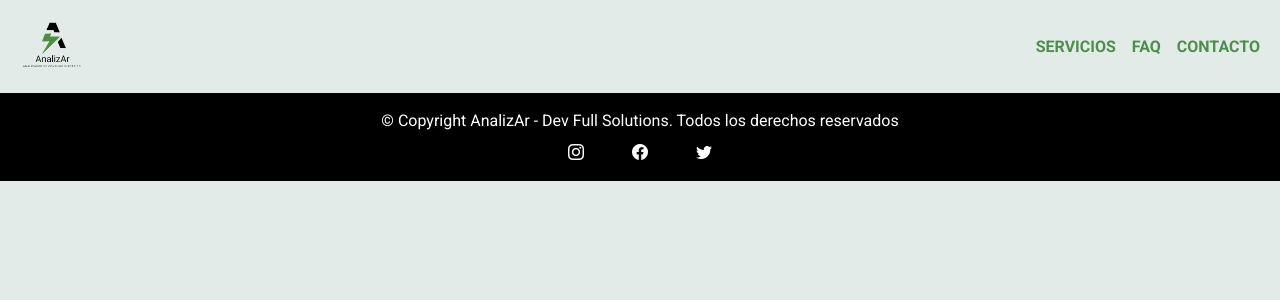
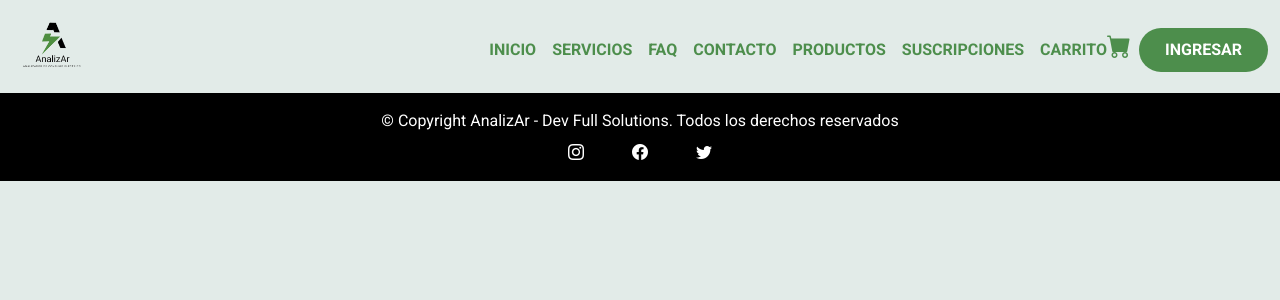
Before and after one commit to cgavernet/ISPCFullSatckProject, an Angular app in the folder Analizar/frontend/analizar/: page / in a window 1280 px wide. Shown: the top 300 px of the page. Built offline with nearby package versions, Linux system fonts and the light colour scheme.

Commit message:
Actualizo items del nav

```diff
--- a/Analizar/frontend/analizar/src/app/layout/nav/nav.component.html
+++ b/Analizar/frontend/analizar/src/app/layout/nav/nav.component.html
@@ -7,12 +7,15 @@
         <span class="navbar-toggler-icon"></span>
       </button>
       <div class="collapse navbar-collapse justify-content-end" id="navbarNav">
-        <ul class="navbar-nav fw-bold align-items-center">
+        <ul class="navbar-nav fw-bold align-items-baseline">
             <!--
           <li class="nav-item">
             <a class="nav-link" aria-current="page" href="../view/loginAdmin.html">ADMINISTRADOR</a>
           </li>
             -->
+          <li class="nav-item">
+            <a class="nav-link" href="#">INICIO</a>
+          </li>
           <li class="nav-item">
             <a class="nav-link" href="#servicios">SERVICIOS</a>
           </li>
@@ -22,11 +25,18 @@
           <li class="nav-item">
             <a class="nav-link" href="#contacto">CONTACTO</a>
           </li>
-          <!--
           <li class="nav-item">
-            <a class="nav-link btn btn-green px-4 rounded-pill" href="../view/login.html">INGRESAR</a>
+            <a class="nav-link" routerLink="">PRODUCTOS</a>
           </li>
-            -->
+          <li class="nav-item">
+            <a class="nav-link" routerLink="">SUSCRIPCIONES</a>
+          </li>
+          <li class="nav-item">
+            <a class="nav-link" routerLink="">CARRITO<i class="bi bi-cart-fill fs-4"></i></a>
+          </li>
+          <li class="nav-item">
+            <a class="nav-link btn btn-green px-4 rounded-pill" routerLink="">INGRESAR</a>
+          </li>
         </ul>
       </div>
     </div>
--- a/Analizar/frontend/analizar/src/index.html
+++ b/Analizar/frontend/analizar/src/index.html
@@ -5,7 +5,7 @@
   <title>Analizar</title>
   <base href="/">
   <meta name="viewport" content="width=device-width, initial-scale=1">
-  <link rel="icon" type="image/x-icon" href="favicon.ico">
+  <link rel="icon" type="image/x-icon" href="./assets/img/analizarSinBg.png">
 </head>
 <body>
   <app-root></app-root>
```
